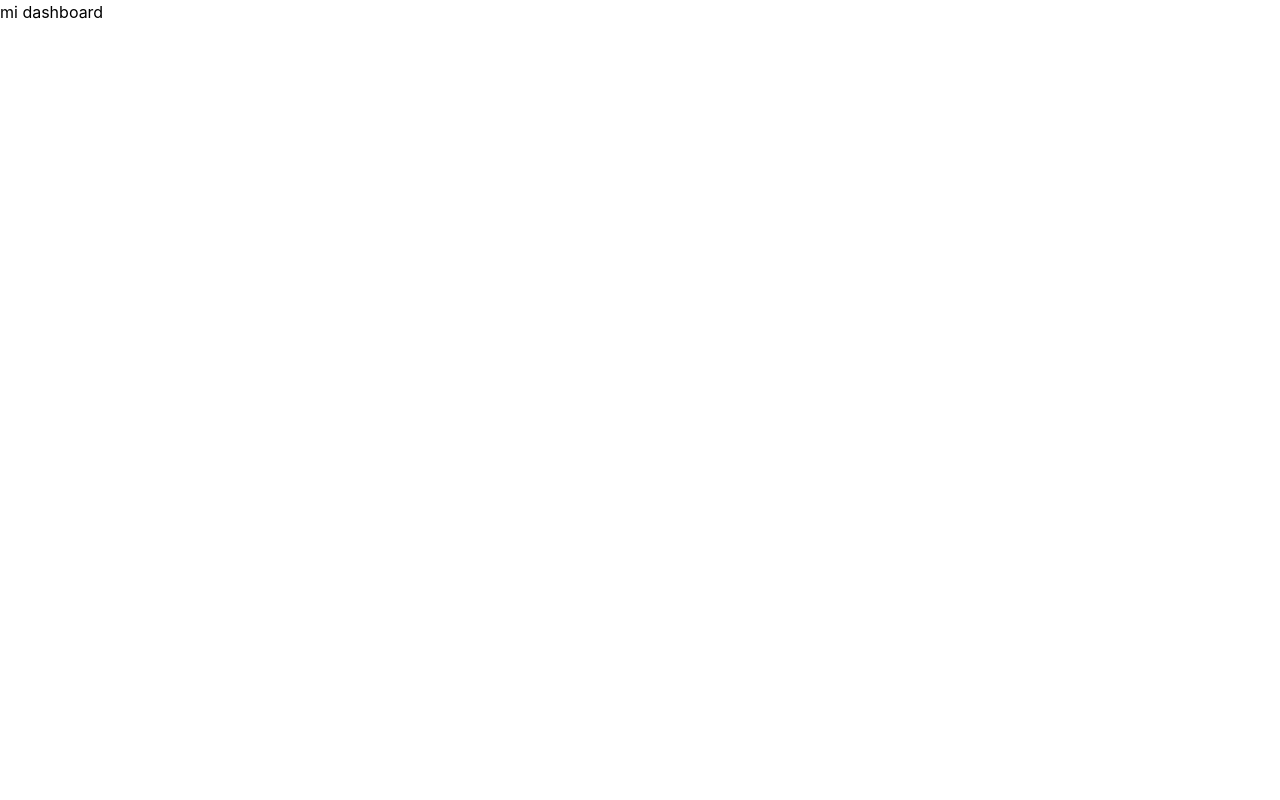
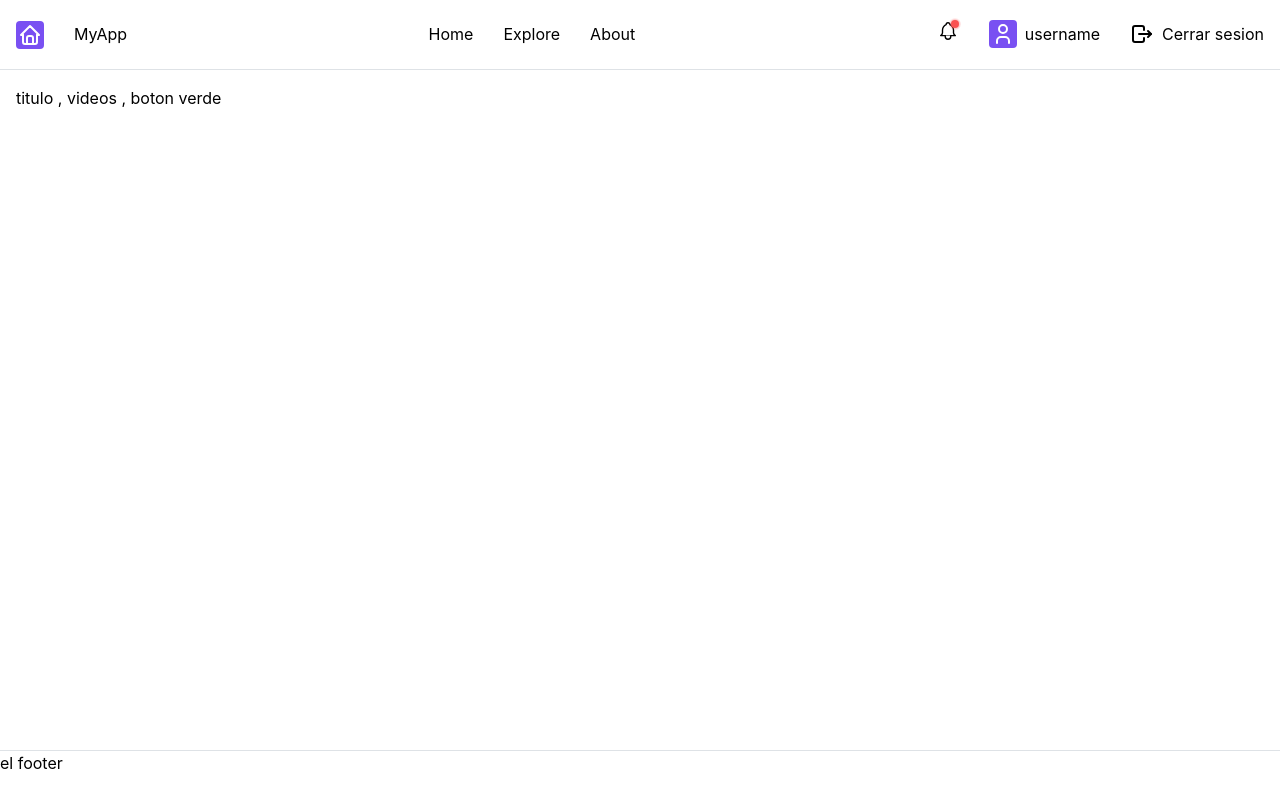
Before and after one commit to Guillerius5/videos-site, a React (Vite) app: page /dashBoard in a window 1280 px wide. Built offline with nearby package versions, Linux system fonts and the light colour scheme.

Commit message:
header terminado

```diff
--- a/src/pages/DashBoard.tsx
+++ b/src/pages/DashBoard.tsx
@@ -1,7 +1,106 @@
-export function DashBoard (){
+import {AppShell, Group, Indicator, Text, ThemeIcon, UnstyledButton} from "@mantine/core";
+import {IconBell, IconHome, IconLogout, IconUser} from "@tabler/icons-react";
+import {useLocation, useNavigate} from "react-router-dom";
+
+
+export function DashBoard() {
+
+    const location= useLocation();
+    const navigate = useNavigate();
+
+    const emailRecibido = location.state?.emailUsuario || "username"; //ivan para el user lo hago con local storage? o lo dejo asi sin que guarde el nombre
+
+    const nombreUsuario= emailRecibido.split('@')[0];
+
     return (
         <>
-        mi dashboard
+            <AppShell
+                header={{height: 70}}
+                footer={{height: 50}}
+                padding={"md"}>
+
+                <AppShell.Header>
+
+                    <Group h="100%" px="md" justify="space-between">
+
+
+                        <Group gap={30}>
+                            <ThemeIcon color={"violet"}>
+                                <IconHome/>
+                            </ThemeIcon>
+                            MyApp
+                        </Group>
+
+
+                        <Group gap={30}>
+                            <UnstyledButton>
+                                Home
+                            </UnstyledButton>
+                            <UnstyledButton>
+                                Explore
+                            </UnstyledButton>
+                            <UnstyledButton>
+                                About
+                            </UnstyledButton>
+
+                        </Group>
+
+
+                        <Group gap={30}>
+                            <UnstyledButton>
+                                <Indicator color="red" size={8} offset={4} processing>
+                                    <IconBell
+                                        size={22}
+                                        stroke={1.5}
+                                        color="black"
+                                        fill="white"
+                                    />
+                                </Indicator>
+                            </UnstyledButton>
+
+                            <UnstyledButton>
+                                <Group gap={8}>
+                                    <ThemeIcon color={"violet"} >
+                                        <IconUser/>
+                                    </ThemeIcon>
+                                    <Text>
+                                        {nombreUsuario}
+                                    </Text>
+                                </Group>
+                            </UnstyledButton>
+
+                            <UnstyledButton onClick={()=>navigate('/')}>
+
+                                <Group gap={8}>
+                                    <IconLogout/>
+                                    <Text>
+                                        Cerrar sesion
+                                    </Text>
+                                </Group>
+                            </UnstyledButton>
+
+
+
+
+
+                        </Group>
+
+                    </Group>
+
+
+                </AppShell.Header>
+
+                <AppShell.Main>
+                    titulo , videos , boton verde
+                </AppShell.Main>
+
+                <AppShell.Footer>
+                    el footer
+
+                </AppShell.Footer>
+
+            </AppShell>
+
 
         </>
     )
--- a/src/pages/Login.tsx
+++ b/src/pages/Login.tsx
@@ -1,6 +1,7 @@
 import {Anchor, Button, Card, Center, Checkbox, Group, PasswordInput, Text, TextInput, ThemeIcon} from '@mantine/core';
 import {IconAt, IconLock} from '@tabler/icons-react';
 import {useNavigate} from "react-router-dom";
+import {useState} from "react";
 
 export function Login() {
 
@@ -9,6 +10,7 @@ export function Login() {
         e.preventDefault();
         navigate('/dashBoard');
     };
+    const [email, setEmail] = useState('');
 
     return (
         <Center h="100vh" bg="blue.1">
@@ -36,10 +38,13 @@ export function Login() {
 
                 <form onSubmit={handleSubmit}>
                 <TextInput
+                    type={"email"}
                     label="Email Address"
                     placeholder="your@email"
                     leftSection={<IconAt size={16}/>}
                     required
+                    value={email}
+                    onChange={(event) => setEmail(event.currentTarget.value)}
                 />
 
                 <PasswordInput
```
